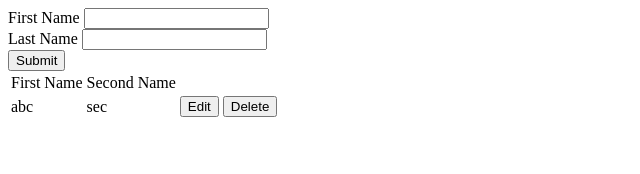
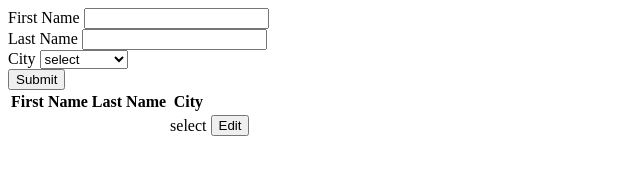
Before and after one commit to sivaedara/registrationForm, a plain HTML site: page register-form/index.html in a window 1280 px wide. Both pictures are taken after a click on the input 36 px from the left and 60 px from the top of the page. Shown: the whole page, without its empty margins (0-640 px from the left). Drawn offline with nearby package versions, Linux system fonts and the light colour scheme.

Commit message:
updated on july 29th

```diff
--- a/register-form/JS.js
+++ b/register-form/JS.js
@@ -1,10 +1,20 @@
 try{
-(function(){
+window.onload=function(){
+  (function(){
   document.getElementById('btnSubmit').onclick = function(){
+    console.log(document.getElementById('txtFstName').value);
+    var newrow = '<tr><td>' + $('#txtFstName').val() + '</td><td>' + $('#txtLstName').val() + '</td><td>'+ $('#ddlCity option:selected').text() +'</td><td><button id=edit >Edit</button></td></tr>';
+    $('#tblDetails').append(newrow);
 
-    $('#tblDetails')
-    console.log(document.getElementById('txtFstName').value);
+   };
+  })();
+
+  if(document.getElementById('edit')!=null){
+     document.getElementById('edit').onclick = function(){
+
+     var row_index = $(this).parent().index();
+     row = $('#tblDetails').find('tr').eq(row_index);
   };
-
-})();
+  }
+ }
 }catch(e){console.log(e);}
--- a/register-form/index.html
+++ b/register-form/index.html
@@ -15,15 +15,27 @@
 </div>
 <div>
 <label>Last Name</label>
-<input type="text" id="txtSndName">
+<input type="text" id="txtLstName">
+</div>
+<div>
+<label>City</label>
+<select id=ddlCity>
+  <option>select</option>
+  <option value=1 >Bangalore</option>
+  <option value=2>Chennai</option>
+  <option value=3>Hyderabad</option>
+</select>
+</div>
 </div>
   <input type="submit" id="btnSubmit" >
   <div>
   <table id="tblDetails" >
-    <tr><td>First Name</td><td>Second Name</td></tr>
-    <tr><td>abc</td><td>sec</td><td><button>Edit</button></td><td><button>Delete</button></td></tr>
 
+    <thead><th>First Name</th><th>Last Name</th><th>City</th></thead>
+    <tbody>
+   <!-- <tr><td>abc</td><td>sec</td><td><button>Edit</button></td><td><button>Delete</button></td></tr>-->
 
+  </tbody>
   </table>
 
   </div>
```
